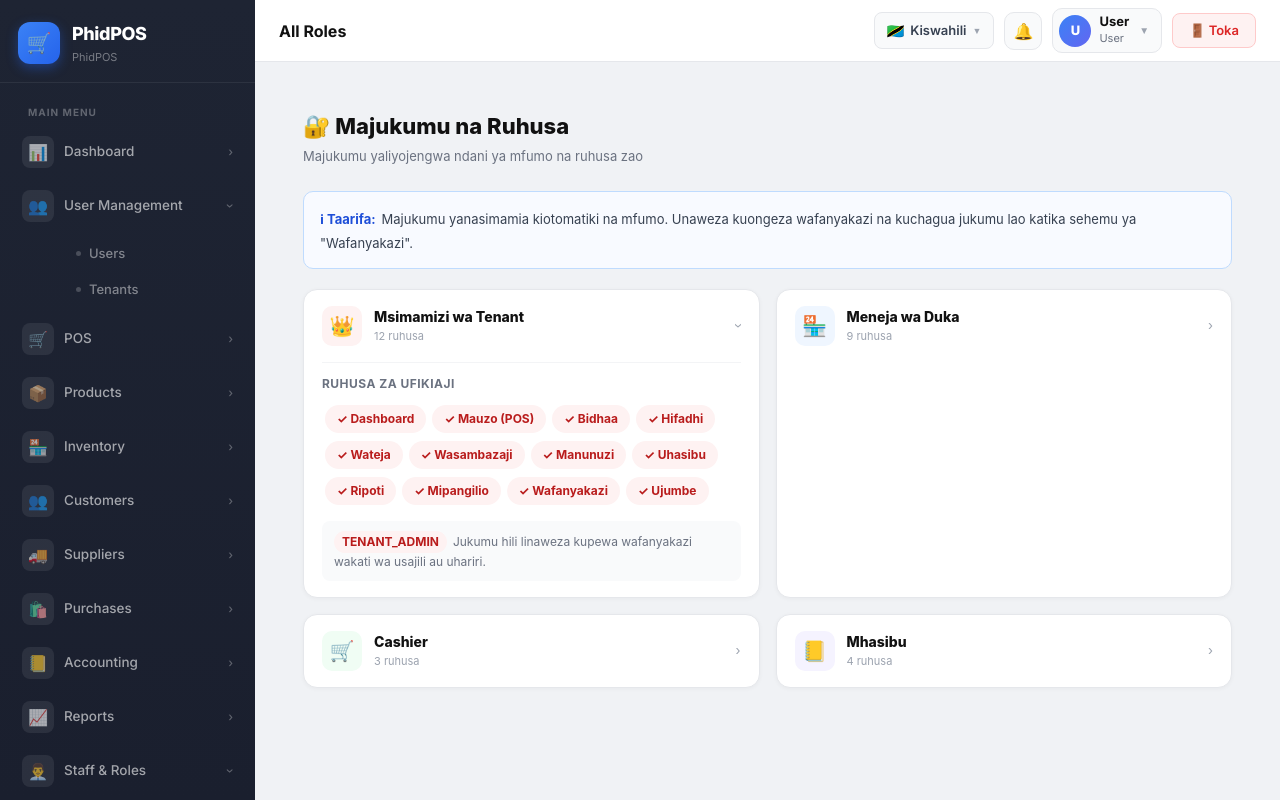
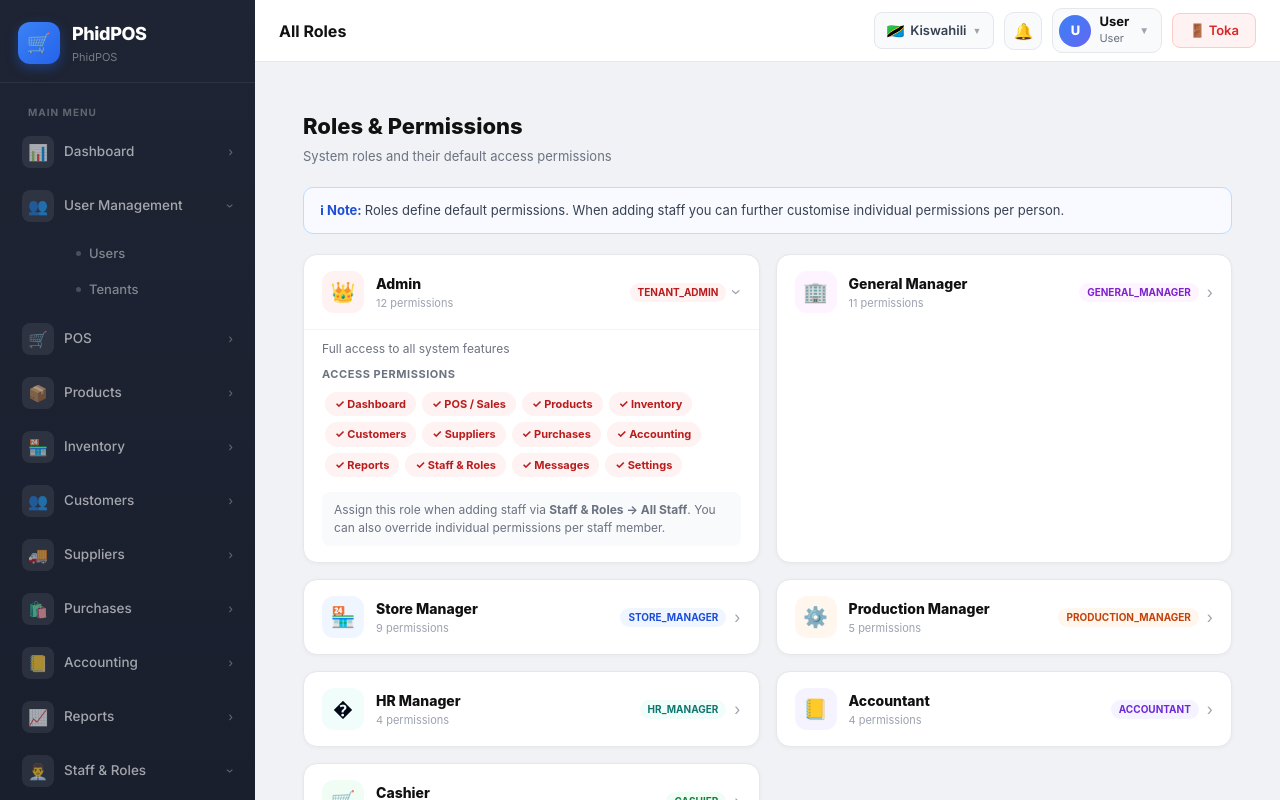
Before and after one commit to PHIDTECH/phidpos.co.tz, a Next.js app: page /roles in a window 1280 px wide. Built offline with nearby package versions, Linux system fonts and the light colour scheme; no server answers.

Commit message:
feat: add staff permissions checkboxes, new roles (General Manager, HR, Production Manager), update roles page

```diff
--- a/src/app/(dashboard)/roles/page.tsx
+++ b/src/app/(dashboard)/roles/page.tsx
@@ -2,15 +2,28 @@
 export const dynamic = "force-dynamic";
 import { useState } from "react";
 
-const BUILT_IN_ROLES = [
-  { role: "TENANT_ADMIN",  label: "Msimamizi wa Tenant", color: "#b91c1c", bg: "#fef2f2", icon: "👑",
-    perms: ["Dashboard", "Mauzo (POS)", "Bidhaa", "Hifadhi", "Wateja", "Wasambazaji", "Manunuzi", "Uhasibu", "Ripoti", "Mipangilio", "Wafanyakazi", "Ujumbe"] },
-  { role: "STORE_MANAGER", label: "Meneja wa Duka",       color: "#1d4ed8", bg: "#eff6ff", icon: "🏪",
-    perms: ["Dashboard", "Mauzo (POS)", "Bidhaa", "Hifadhi", "Wateja", "Wasambazaji", "Manunuzi", "Ripoti", "Wafanyakazi"] },
-  { role: "CASHIER",       label: "Cashier",               color: "#15803d", bg: "#f0fdf4", icon: "🛒",
-    perms: ["Dashboard", "Mauzo (POS)", "Wateja"] },
-  { role: "ACCOUNTANT",    label: "Mhasibu",               color: "#6d28d9", bg: "#f5f3ff", icon: "📒",
-    perms: ["Dashboard", "Uhasibu", "Ripoti", "Bidhaa"] },
+const ROLES = [
+  { role: "TENANT_ADMIN",       label: "Admin",              color: "#b91c1c", bg: "#fef2f2", icon: "👑",
+    desc: "Full access to all system features",
+    perms: ["Dashboard","POS / Sales","Products","Inventory","Customers","Suppliers","Purchases","Accounting","Reports","Staff & Roles","Messages","Settings"] },
+  { role: "GENERAL_MANAGER",    label: "General Manager",    color: "#7e22ce", bg: "#fdf4ff", icon: "🏢",
+    desc: "Oversees operations across all departments",
+    perms: ["Dashboard","POS / Sales","Products","Inventory","Customers","Suppliers","Purchases","Accounting","Reports","Staff & Roles","Messages"] },
+  { role: "STORE_MANAGER",      label: "Store Manager",      color: "#1d4ed8", bg: "#eff6ff", icon: "🏪",
+    desc: "Manages daily store operations and staff",
+    perms: ["Dashboard","POS / Sales","Products","Inventory","Customers","Suppliers","Purchases","Reports","Staff & Roles"] },
+  { role: "PRODUCTION_MANAGER", label: "Production Manager", color: "#c2410c", bg: "#fff7ed", icon: "⚙️",
+    desc: "Manages production flow, inventory and procurement",
+    perms: ["Dashboard","Products","Inventory","Purchases","Reports"] },
+  { role: "HR_MANAGER",         label: "HR Manager",         color: "#0f766e", bg: "#f0fdfa", icon: "�",
+    desc: "Manages staff, roles and internal communications",
+    perms: ["Dashboard","Staff & Roles","Reports","Messages"] },
+  { role: "ACCOUNTANT",         label: "Accountant",         color: "#6d28d9", bg: "#f5f3ff", icon: "📒",
+    desc: "Handles accounting, finances and reporting",
+    perms: ["Dashboard","Accounting","Reports","Products"] },
+  { role: "CASHIER",            label: "Cashier",            color: "#15803d", bg: "#f0fdf4", icon: "🛒",
+    desc: "Handles point-of-sale transactions",
+    perms: ["Dashboard","POS / Sales","Customers"] },
 ];
 
 export default function RolesPage() {
@@ -19,52 +32,51 @@ export default function RolesPage() {
   const S: Record<string,React.CSSProperties> = {
     page:  {padding:24,fontFamily:"-apple-system,BlinkMacSystemFont,'Segoe UI',sans-serif"},
     h1:    {fontSize:22,fontWeight:800,color:"#111",margin:0},
-    sub:   {fontSize:13,color:"#6b7280",marginTop:4,marginBottom:24},
-    grid:  {display:"grid",gridTemplateColumns:"repeat(auto-fill,minmax(340px,1fr))",gap:16},
+    sub:   {fontSize:13,color:"#6b7280",marginTop:4,marginBottom:20},
+    grid:  {display:"grid",gridTemplateColumns:"repeat(auto-fill,minmax(360px,1fr))",gap:16},
     card:  {background:"#fff",border:"1px solid #e5e7eb",borderRadius:14,overflow:"hidden",boxShadow:"0 1px 4px rgba(0,0,0,0.04)"},
     chdr:  {display:"flex",alignItems:"center",justifyContent:"space-between",padding:"16px 18px",cursor:"pointer"},
-    perm:  {display:"inline-flex",alignItems:"center",gap:6,padding:"5px 12px",borderRadius:20,fontSize:12,fontWeight:700,margin:"4px 3px"},
-    info:  {padding:"14px 16px",background:"#f8faff",borderRadius:10,border:"1px solid #bfdbfe",marginTop:16},
+    perm:  {display:"inline-flex",alignItems:"center",gap:5,padding:"4px 10px",borderRadius:20,fontSize:11,fontWeight:700,margin:"3px 3px"},
+    info:  {padding:"13px 16px",background:"#f8faff",borderRadius:10,border:"1px solid #bfdbfe",marginBottom:20,fontSize:13,color:"#374151"},
   };
 
   return (
     <div style={S.page}>
-      <h1 style={S.h1}>🔐 Majukumu na Ruhusa</h1>
-      <p style={S.sub}>Majukumu yaliyojengwa ndani ya mfumo na ruhusa zao</p>
+      <h1 style={S.h1}>Roles & Permissions</h1>
+      <p style={S.sub}>System roles and their default access permissions</p>
 
       <div style={S.info}>
-        <strong style={{fontSize:13,color:"#1d4ed8"}}>ℹ Taarifa:</strong>
-        <span style={{fontSize:13,color:"#374151",marginLeft:6}}>
-          Majukumu yanasimamia kiotomatiki na mfumo. Unaweza kuongeza wafanyakazi na kuchagua jukumu lao katika sehemu ya "Wafanyakazi".
-        </span>
+        <strong style={{color:"#1d4ed8"}}>ℹ Note: </strong>
+        Roles define default permissions. When adding staff you can further customise individual permissions per person.
       </div>
 
-      <div style={{...S.grid,marginTop:20}}>
-        {BUILT_IN_ROLES.map(r=>(
+      <div style={S.grid}>
+        {ROLES.map(r=>(
           <div key={r.role} style={S.card}>
             <div style={S.chdr} onClick={()=>setExpanded(expanded===r.role?null:r.role)}>
               <div style={{display:"flex",alignItems:"center",gap:12}}>
-                <div style={{width:40,height:40,borderRadius:10,background:r.bg,display:"flex",alignItems:"center",justifyContent:"center",fontSize:20}}>{r.icon}</div>
+                <div style={{width:42,height:42,borderRadius:12,background:r.bg,display:"flex",alignItems:"center",justifyContent:"center",fontSize:20}}>{r.icon}</div>
                 <div>
                   <div style={{fontWeight:800,color:"#111",fontSize:14}}>{r.label}</div>
-                  <div style={{fontSize:11,color:"#9ca3af",marginTop:1}}>{r.perms.length} ruhusa</div>
+                  <div style={{fontSize:11,color:"#9ca3af",marginTop:1}}>{r.perms.length} permissions</div>
                 </div>
               </div>
-              <span style={{fontSize:13,color:"#9ca3af",transform:expanded===r.role?"rotate(90deg)":"none",display:"inline-block",transition:"transform 0.2s"}}>›</span>
+              <div style={{display:"flex",alignItems:"center",gap:8}}>
+                <span style={{padding:"2px 8px",borderRadius:20,background:r.bg,color:r.color,fontSize:10,fontWeight:700}}>{r.role}</span>
+                <span style={{fontSize:16,color:"#9ca3af",transform:expanded===r.role?"rotate(90deg)":"none",display:"inline-block",transition:"transform 0.2s"}}>›</span>
+              </div>
             </div>
-            <div style={{padding:"0 18px",overflow:"hidden",maxHeight:expanded===r.role?500:0,transition:"max-height 0.3s ease"}}>
-              <div style={{paddingBottom:16,borderTop:"1px solid #f3f4f6",paddingTop:12}}>
-                <div style={{fontSize:12,fontWeight:700,color:"#6b7280",marginBottom:8,textTransform:"uppercase" as const,letterSpacing:"0.04em"}}>Ruhusa za Ufikiaji</div>
+            <div style={{overflow:"hidden",maxHeight:expanded===r.role?600:0,transition:"max-height 0.3s ease"}}>
+              <div style={{padding:"0 18px 16px",borderTop:"1px solid #f3f4f6"}}>
+                <p style={{fontSize:12,color:"#6b7280",margin:"10px 0 8px"}}>{r.desc}</p>
+                <div style={{fontSize:11,fontWeight:700,color:"#6b7280",marginBottom:6,textTransform:"uppercase" as const,letterSpacing:"0.05em"}}>Access Permissions</div>
                 <div>
                   {r.perms.map((p,i)=>(
-                    <span key={i} style={{...S.perm,background:r.bg,color:r.color}}>
-                      ✓ {p}
-                    </span>
+                    <span key={i} style={{...S.perm,background:r.bg,color:r.color}}>✓ {p}</span>
                   ))}
                 </div>
-                <div style={{marginTop:12,padding:"10px 12px",background:"#f9fafb",borderRadius:8,fontSize:12,color:"#6b7280"}}>
-                  <span style={{display:"inline-block",padding:"2px 8px",borderRadius:20,background:r.bg,color:r.color,fontWeight:700,marginRight:6}}>{r.role}</span>
-                  Jukumu hili linaweza kupewa wafanyakazi wakati wa usajili au uhariri.
+                <div style={{marginTop:12,padding:"9px 12px",background:"#f9fafb",borderRadius:8,fontSize:12,color:"#6b7280"}}>
+                  Assign this role when adding staff via <strong>Staff &amp; Roles → All Staff</strong>. You can also override individual permissions per staff member.
                 </div>
               </div>
             </div>
--- a/src/app/(dashboard)/staff/page.tsx
+++ b/src/app/(dashboard)/staff/page.tsx
@@ -2,6 +2,31 @@
 export const dynamic = "force-dynamic";
 import { useState, useEffect } from "react";
 import toast from "react-hot-toast";
+
+const ALL_PERMISSIONS = [
+  { key:"dashboard",   label:"Dashboard" },
+  { key:"pos",         label:"POS / Sales" },
+  { key:"products",    label:"Products" },
+  { key:"inventory",   label:"Inventory" },
+  { key:"customers",   label:"Customers" },
+  { key:"suppliers",   label:"Suppliers" },
+  { key:"purchases",   label:"Purchases" },
+  { key:"accounting",  label:"Accounting" },
+  { key:"reports",     label:"Reports" },
+  { key:"staff",       label:"Staff & Roles" },
+  { key:"messages",    label:"Messages" },
+  { key:"settings",    label:"Settings" },
+];
+
+const ROLE_DEFAULT_PERMISSIONS: Record<string,string[]> = {
+  TENANT_ADMIN:       ALL_PERMISSIONS.map(p=>p.key),
+  STORE_MANAGER:      ["dashboard","pos","products","inventory","customers","suppliers","purchases","reports","staff"],
+  CASHIER:            ["dashboard","pos","customers"],
+  ACCOUNTANT:         ["dashboard","accounting","reports","products"],
+  GENERAL_MANAGER:    ["dashboard","pos","products","inventory","customers","suppliers","purchases","accounting","reports","staff","messages"],
+  PRODUCTION_MANAGER: ["dashboard","products","inventory","purchases","reports"],
+  HR_MANAGER:         ["dashboard","staff","reports","messages"],
+};
 
 export default function StaffPage() {
   const [staff, setStaff] = useState<any[]>([]);
@@ -11,6 +36,7 @@ export default function StaffPage() {
   const [editing, setEditing] = useState<any>(null);
   const [saving, setSaving] = useState(false);
   const [form, setForm] = useState({ name:"", email:"", password:"", role:"CASHIER", storeId:"", phone:"" });
+  const [permissions, setPermissions] = useState<string[]>(ROLE_DEFAULT_PERMISSIONS["CASHIER"]);
 
   async function load() {
     setLoading(true);
@@ -27,8 +53,27 @@ export default function StaffPage() {
 
   useEffect(()=>{ load(); },[]);
 
-  function openAdd() { setEditing(null); setForm({name:"",email:"",password:"",role:"CASHIER",storeId:"",phone:""}); setShowModal(true); }
-  function openEdit(u: any) { setEditing(u); setForm({name:u.name,email:u.email,password:"",role:u.role,storeId:u.storeId||"",phone:u.phone||""}); setShowModal(true); }
+  function openAdd() {
+    setEditing(null);
+    setForm({name:"",email:"",password:"",role:"CASHIER",storeId:"",phone:""});
+    setPermissions(ROLE_DEFAULT_PERMISSIONS["CASHIER"]);
+    setShowModal(true);
+  }
+  function openEdit(u: any) {
+    setEditing(u);
+    setForm({name:u.name,email:u.email,password:"",role:u.role,storeId:u.storeId||"",phone:u.phone||""});
+    setPermissions(Array.isArray(u.permissions) ? u.permissions : (ROLE_DEFAULT_PERMISSIONS[u.role]||[]));
+    setShowModal(true);
+  }
+
+  function onRoleChange(role: string) {
+    setForm(p=>({...p,role}));
+    setPermissions(ROLE_DEFAULT_PERMISSIONS[role]||[]);
+  }
+
+  function togglePerm(key: string) {
+    setPermissions(p => p.includes(key) ? p.filter(x=>x!==key) : [...p, key]);
+  }
 
   async function save() {
     if (!form.name||!form.email) { toast.error("Jaza sehemu zote zinazohitajika"); return; }
@@ -37,7 +82,7 @@ export default function StaffPage() {
     try {
       const method = editing ? "PATCH" : "POST";
       const url = editing ? `/api/staff/${editing.id}` : "/api/users";
-      const body: any = { name:form.name, email:form.email, role:form.role, storeId:form.storeId||undefined, phone:form.phone||undefined };
+      const body: any = { name:form.name, email:form.email, role:form.role, storeId:form.storeId||undefined, phone:form.phone||undefined, permissions };
       if (!editing) body.password = form.password;
       else if (form.password) body.password = form.password;
 
@@ -71,10 +116,18 @@ export default function StaffPage() {
   }
 
   const roleColorMap: Record<string,[string,string]> = {
-    TENANT_ADMIN:  ["#fef2f2","#b91c1c"],
-    STORE_MANAGER: ["#eff6ff","#1d4ed8"],
-    CASHIER:       ["#f0fdf4","#15803d"],
-    ACCOUNTANT:    ["#f5f3ff","#6d28d9"],
+    TENANT_ADMIN:       ["#fef2f2","#b91c1c"],
+    STORE_MANAGER:      ["#eff6ff","#1d4ed8"],
+    CASHIER:            ["#f0fdf4","#15803d"],
+    ACCOUNTANT:         ["#f5f3ff","#6d28d9"],
+    GENERAL_MANAGER:    ["#fdf4ff","#7e22ce"],
+    PRODUCTION_MANAGER: ["#fff7ed","#c2410c"],
+    HR_MANAGER:         ["#f0fdfa","#0f766e"],
+  };
+  const roleLabels: Record<string,string> = {
+    TENANT_ADMIN:"Admin", STORE_MANAGER:"Store Manager", CASHIER:"Cashier",
+    ACCOUNTANT:"Accountant", GENERAL_MANAGER:"General Manager",
+    PRODUCTION_MANAGER:"Production Manager", HR_MANAGER:"HR Manager",
   };
 
   const S: Record<string,React.CSSProperties> = {
@@ -98,6 +151,8 @@ export default function StaffPage() {
     grid2:  {display:"grid",gridTemplateColumns:"1fr 1fr",gap:12},
     cancelB:{flex:1,padding:"10px 0",borderRadius:12,border:"1px solid #e5e7eb",background:"#fff",fontSize:14,fontWeight:700,cursor:"pointer",color:"#374151"},
     saveB:  {flex:1,padding:"10px 0",borderRadius:12,border:"none",background:"#2563eb",color:"#fff",fontSize:14,fontWeight:700,cursor:"pointer"},
+    permBox:{display:"grid",gridTemplateColumns:"1fr 1fr",gap:"6px 12px",padding:"12px",background:"#f9fafb",borderRadius:10,border:"1px solid #e5e7eb",marginBottom:12},
+    permItem:{display:"flex",alignItems:"center",gap:7,fontSize:13,color:"#374151",cursor:"pointer"},
   };
 
   return (
@@ -126,11 +181,12 @@ export default function StaffPage() {
             <tbody>
               {staff.map((u:any)=>{
                 const [rbg,rclr]=roleColorMap[u.role]||["#f3f4f6","#374151"];
+                const perms: string[] = Array.isArray(u.permissions) ? u.permissions : [];
                 return (
                   <tr key={u.id}>
                     <td style={S.td}>
                       <div style={{display:"flex",alignItems:"center",gap:10}}>
-                        <div style={S.avatar}>{u.name?.charAt(0).toUpperCase()}</div>
+                        <div style={{...S.avatar,background:rclr||"#2563eb"}}>{u.name?.charAt(0).toUpperCase()}</div>
                         <div>
                           <div style={{fontWeight:700,color:"#111"}}>{u.name}</div>
                           {u.phone && <div style={{fontSize:11,color:"#9ca3af"}}>{u.phone}</div>}
@@ -138,8 +194,15 @@ export default function StaffPage() {
                       </div>
                     </td>
                     <td style={{...S.td,color:"#6b7280"}}>{u.email}</td>
-                    <td style={S.td}><span style={{display:"inline-block",padding:"3px 10px",borderRadius:20,fontSize:11,fontWeight:700,background:rbg,color:rclr}}>{u.role.replace(/_/g," ")}</span></td>
-                    <td style={{...S.td,color:"#6b7280"}}>{u.store?.name||"—"}</td>
+                    <td style={S.td}>
+                      <span style={{display:"inline-block",padding:"3px 10px",borderRadius:20,fontSize:11,fontWeight:700,background:rbg,color:rclr}}>
+                        {roleLabels[u.role]||u.role.replace(/_/g," ")}
+                      </span>
+                    </td>
+                    <td style={S.td}>
+                      <div style={{color:"#6b7280"}}>{u.store?.name||"—"}</div>
+                      {perms.length>0 && <div style={{fontSize:10,color:"#9ca3af",marginTop:2}}>{perms.length} permissions</div>}
+                    </td>
                     <td style={S.td}><span style={{display:"inline-block",padding:"3px 10px",borderRadius:20,fontSize:11,fontWeight:700,background:u.isActive?"#f0fdf4":"#fef2f2",color:u.isActive?"#16a34a":"#dc2626"}}>{u.isActive?"Hai":"Imezimwa"}</span></td>
                     <td style={S.td}>
                       <div style={{display:"flex",gap:6}}>
@@ -182,11 +245,14 @@ export default function StaffPage() {
               <div style={S.grid2}>
                 <div>
                   <label style={S.lbl}>Jukumu *</label>
-                  <select value={form.role} onChange={e=>setForm(p=>({...p,role:e.target.value}))} style={S.sel}>
+                  <select value={form.role} onChange={e=>onRoleChange(e.target.value)} style={S.sel}>
                     <option value="CASHIER">Cashier</option>
-                    <option value="STORE_MANAGER">Meneja wa Duka</option>
-                    <option value="ACCOUNTANT">Mhasibu</option>
-                    <option value="TENANT_ADMIN">Msimamizi</option>
+                    <option value="STORE_MANAGER">Store Manager</option>
+                    <option value="ACCOUNTANT">Accountant</option>
+                    <option value="GENERAL_MANAGER">General Manager</option>
+                    <option value="PRODUCTION_MANAGER">Production Manager</option>
+                    <option value="HR_MANAGER">HR Manager</option>
+                    <option value="TENANT_ADMIN">Admin</option>
                   </select>
                 </div>
                 <div>
@@ -196,6 +262,21 @@ export default function StaffPage() {
                     {stores.map((s:any)=><option key={s.id} value={s.id}>{s.name}</option>)}
                   </select>
                 </div>
+              </div>
+
+              <label style={S.lbl}>Permissions <span style={{fontWeight:400,color:"#9ca3af",fontSize:12}}>(customize access)</span></label>
+              <div style={S.permBox}>
+                {ALL_PERMISSIONS.map(p=>(
+                  <label key={p.key} style={S.permItem}>
+                    <input
+                      type="checkbox"
+                      checked={permissions.includes(p.key)}
+                      onChange={()=>togglePerm(p.key)}
+                      style={{width:15,height:15,accentColor:"#2563eb",cursor:"pointer"}}
+                    />
+                    {p.label}
+                  </label>
+                ))}
               </div>
             </div>
             <div style={S.mftr}>
--- a/src/app/(dashboard)/superadmin/users/page.tsx
+++ b/src/app/(dashboard)/superadmin/users/page.tsx
@@ -85,13 +85,14 @@ export default function SuperAdminUsersPage() {
   });
 
   const roleLabel: Record<string, string> = {
-    SUPER_ADMIN:   "Super_admin",
-    TENANT_ADMIN:  "Admin",
-    STORE_MANAGER: "Store Manager",
-    CASHIER:       "Cashier",
-    ACCOUNTANT:    "Accountant",
-    GENERAL_MANAGER: "General Manager",
-    LOAN_OFFICER:  "Loan Officer",
+    SUPER_ADMIN:        "Super Admin",
+    TENANT_ADMIN:       "Admin",
+    STORE_MANAGER:      "Store Manager",
+    CASHIER:            "Cashier",
+    ACCOUNTANT:         "Accountant",
+    GENERAL_MANAGER:    "General Manager",
+    PRODUCTION_MANAGER: "Production Manager",
+    HR_MANAGER:         "HR Manager",
   };
 
   const S: Record<string, React.CSSProperties> = {
@@ -249,6 +250,9 @@ export default function SuperAdminUsersPage() {
                 <option value="CASHIER">Cashier</option>
                 <option value="STORE_MANAGER">Store Manager</option>
                 <option value="ACCOUNTANT">Accountant</option>
+                <option value="GENERAL_MANAGER">General Manager</option>
+                <option value="PRODUCTION_MANAGER">Production Manager</option>
+                <option value="HR_MANAGER">HR Manager</option>
                 <option value="TENANT_ADMIN">Admin</option>
                 <option value="SUPER_ADMIN">Super Admin</option>
               </select>
--- a/src/app/api/staff/[id]/route.ts
+++ b/src/app/api/staff/[id]/route.ts
@@ -28,6 +28,7 @@ export async function PATCH(req: NextRequest, context: { params: Promise<{ id: s
   if (body.storeId !== undefined) data.storeId = body.storeId || null;
   if (body.phone !== undefined) data.phone = body.phone || null;
   if (body.isActive !== undefined) data.isActive = body.isActive;
+  if (body.permissions !== undefined) data.permissions = body.permissions;
   if (body.password) data.password = await bcrypt.hash(body.password, 12);
 
   const user = await prisma.user.update({ where: { id }, data });
--- a/src/app/api/users/route.ts
+++ b/src/app/api/users/route.ts
@@ -10,7 +10,7 @@ export async function GET() {
 
     const users = await prisma.user.findMany({
       where: { tenantId: (session?.user as any).tenantId },
-      select: { id: true, name: true, email: true, role: true, isActive: true, store: { select: { name: true } } },
+      select: { id: true, name: true, email: true, role: true, isActive: true, permissions: true, phone: true, storeId: true, store: { select: { id: true, name: true } } },
       orderBy: { name: "asc" },
     });
 
@@ -28,7 +28,7 @@ export async function POST(req: NextRequest) {
       return NextResponse.json({ error: "Forbidden" }, { status: 403 });
     }
 
-    const { name, email, password, role, storeId } = await req.json();
+    const { name, email, password, role, storeId, phone, permissions } = await req.json();
     if (!name || !email || !password) return NextResponse.json({ error: "Missing required fields" }, { status: 400 });
 
     const existing = await prisma.user.findUnique({ where: { email } });
@@ -43,6 +43,8 @@ export async function POST(req: NextRequest) {
         role: role || "CASHIER",
         tenantId: (session?.user as any).tenantId,
         storeId: storeId || undefined,
+        phone: phone || undefined,
+        permissions: permissions ?? [],
       },
     });
 
```
Also changed, not shown: 1 other file (tests, documents, lock files or other folders).
